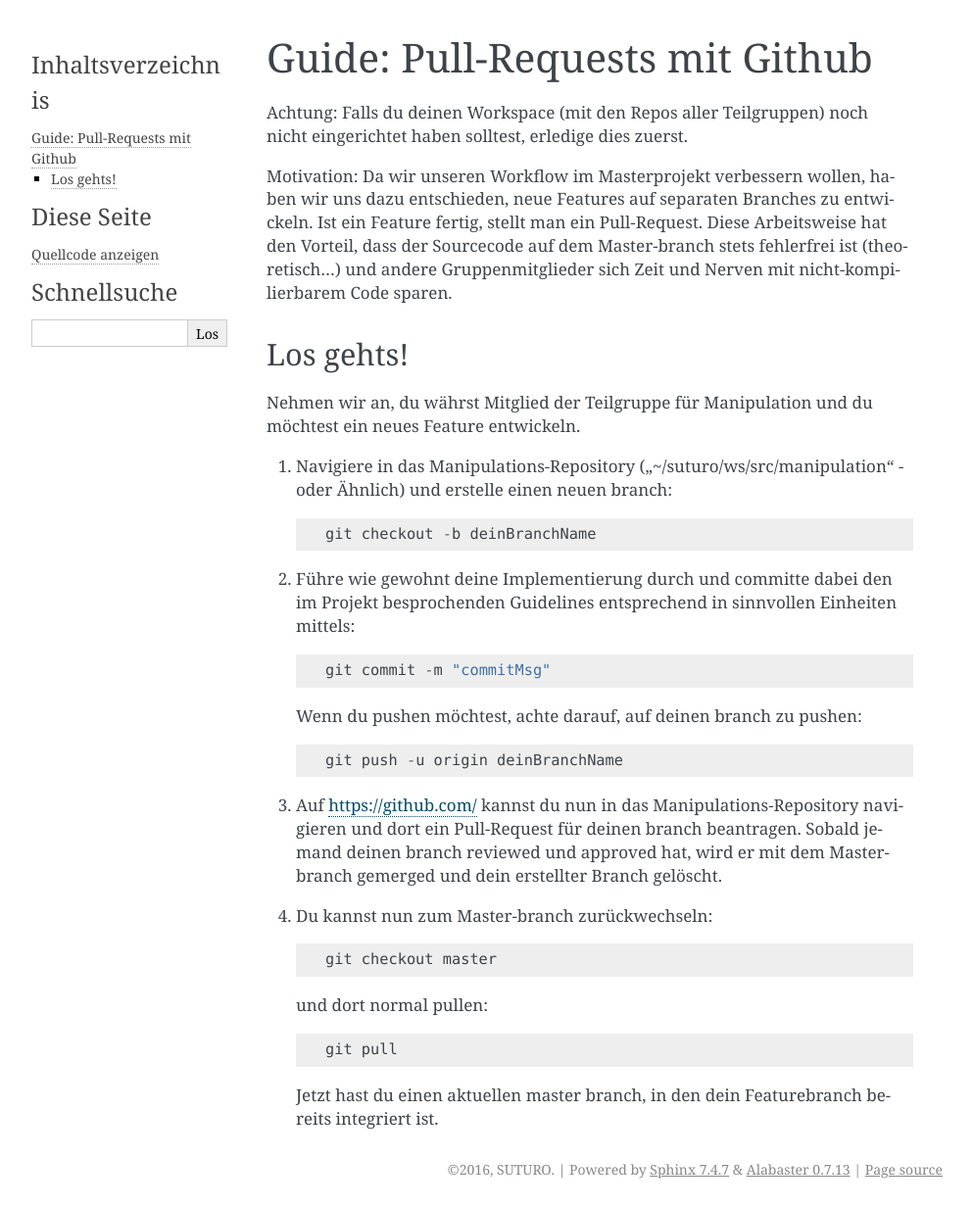
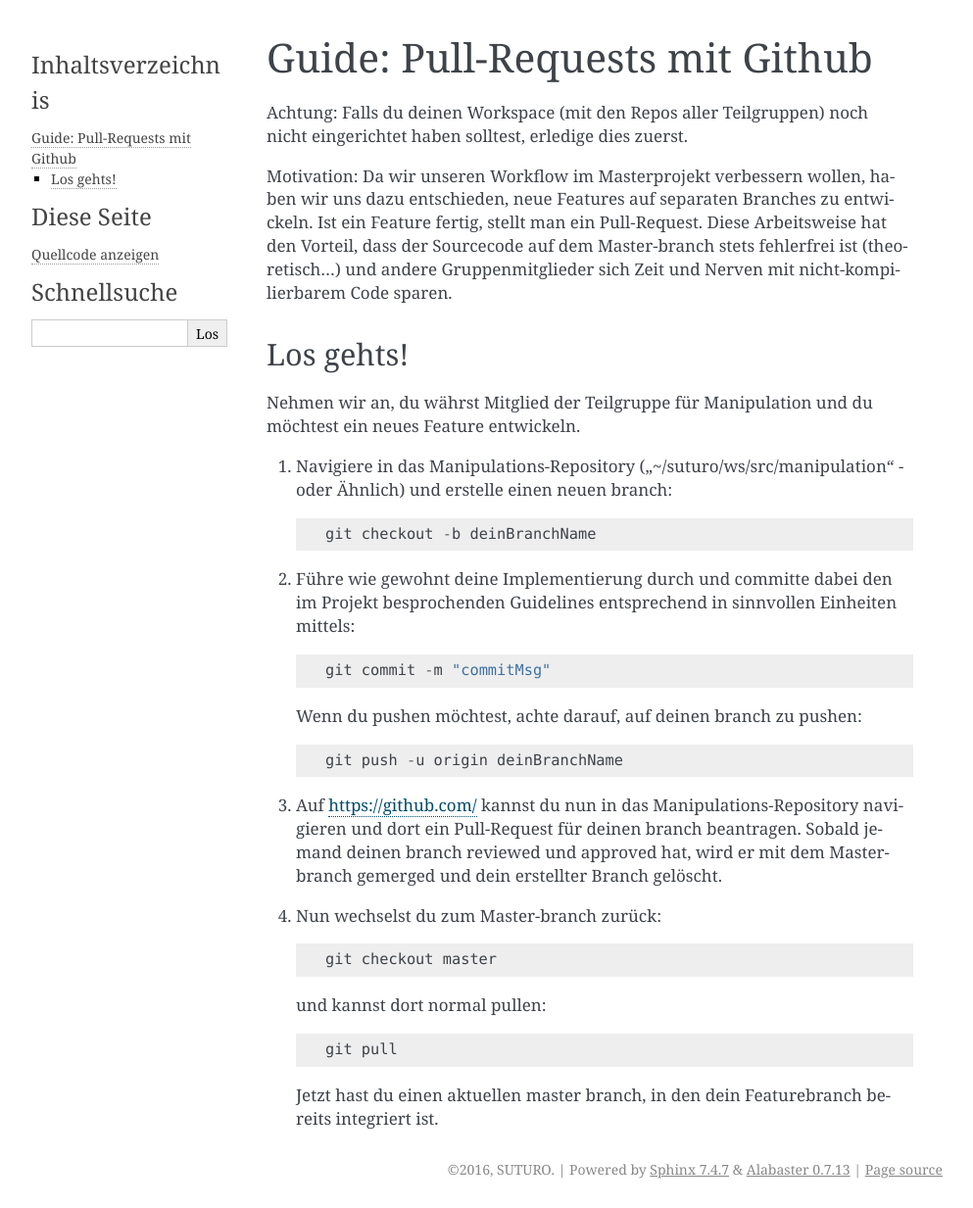
Before and after one commit to suturo16/suturo_msgs, a Sphinx documentation site: the page built from docs/pullreq-guide.rst, in a window 1280 px wide. Shown: the whole page at 98% size, without its empty margins (148-1141 px from the left). Built offline with Sphinx 7.4.7, drawn with Linux system fonts in a browser that asks for light colours.

Commit message:
pullReqGuide added

```diff
--- a/docs/pullreq-guide.rst
+++ b/docs/pullreq-guide.rst
@@ -32,11 +32,11 @@ möchtest ein neues Feature entwickeln.
    jemand deinen branch reviewed und approved hat, wird er mit dem Master-branch
    gemerged und dein erstellter Branch gelöscht.
 
-4. Du kannst nun zum Master-branch zurückwechseln::
+4. Nun wechselst du zum Master-branch zurück::
 
      git checkout master
 
-   und dort normal pullen::
+   und kannst dort normal pullen::
 
      git pull
 
```
